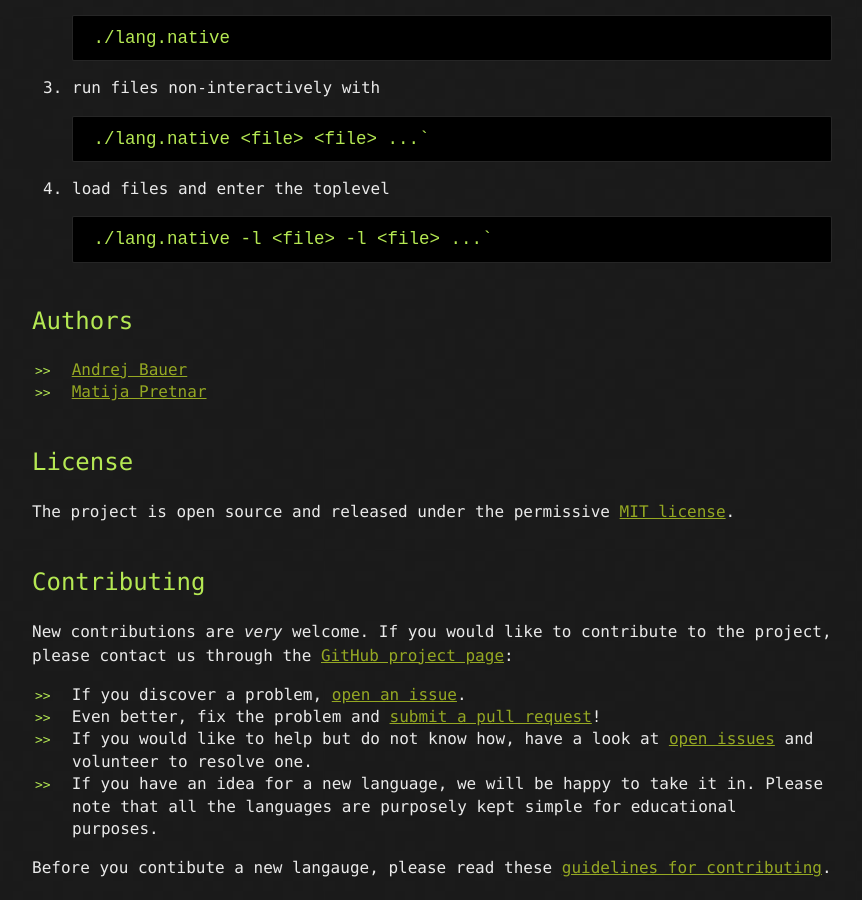
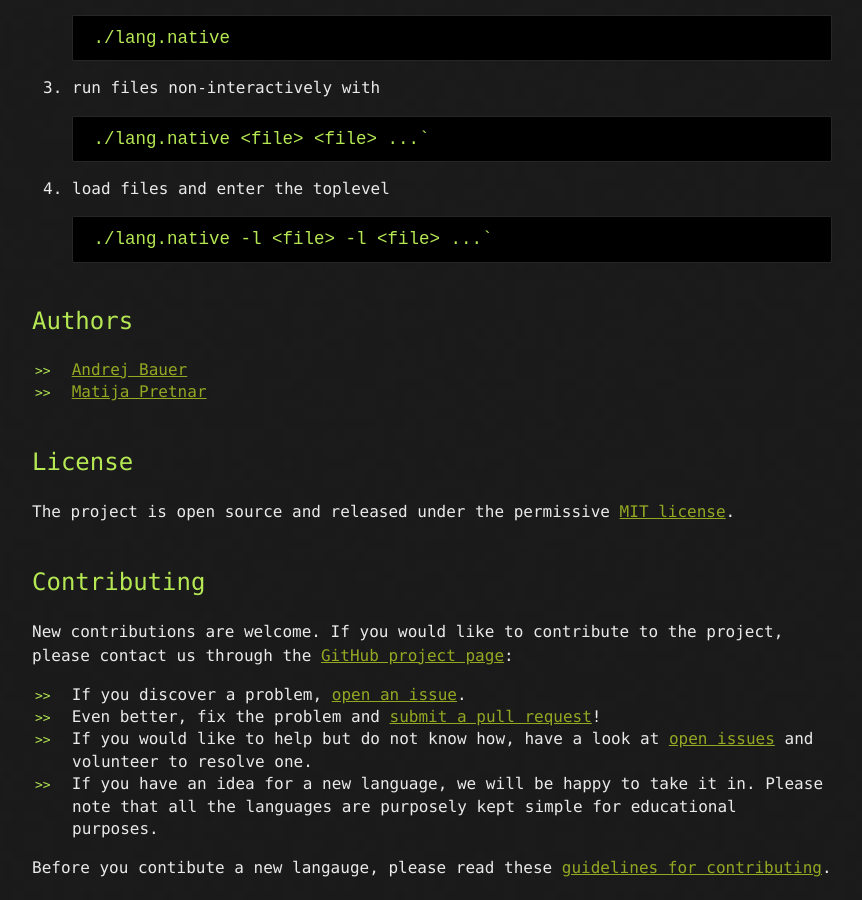
Before and after one commit to andrejbauer/plzoo, a Jekyll site: the page built from index.md, in a window 1280 px wide and 900 px high, scrolled down 2110 px. Shown: the whole window, without its empty margins (208-1070 px from the left). Built offline with Jekyll 4.4.1, drawn with Linux system fonts in a browser that asks for light colours; our own code applies the rules of GitHub Pages for plain Markdown files; some of the changed text lies outside the part shown.

Commit message:
Improve text.

```diff
--- a/index.md
+++ b/index.md
@@ -72,7 +72,7 @@ The project is open source and released under the permissive [MIT license](licen
 
 ## Contributing
 
-New contributions are *very* welcome. If you would like to contribute to the project,
+New contributions are welcome. If you would like to contribute to the project,
 please contact us through the [GitHub project page](https://github.com/andrejbauer/plzoo):
 
 * If you discover a problem, [open an issue](https://github.com/andrejbauer/plzoo/issues/new).
```
Also changed, not shown: other parts of index.md (+1 -1 lines).
